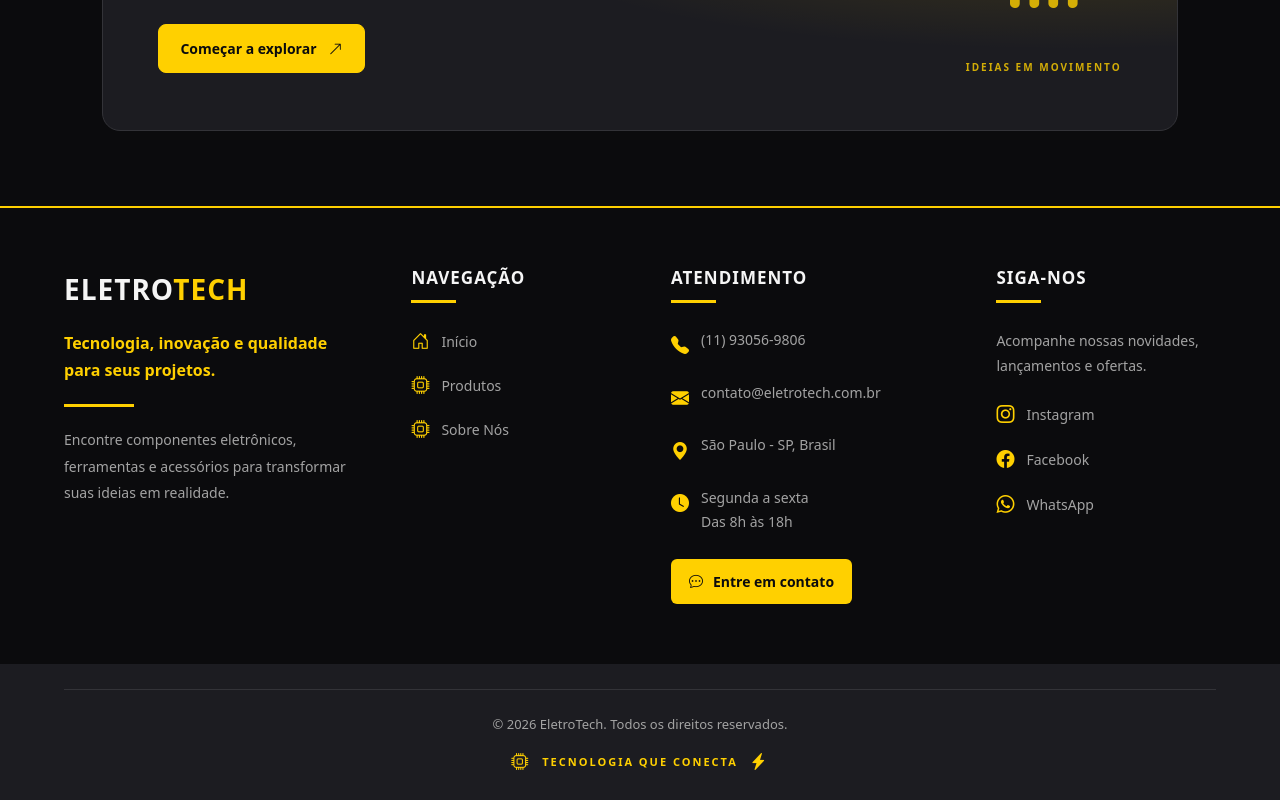
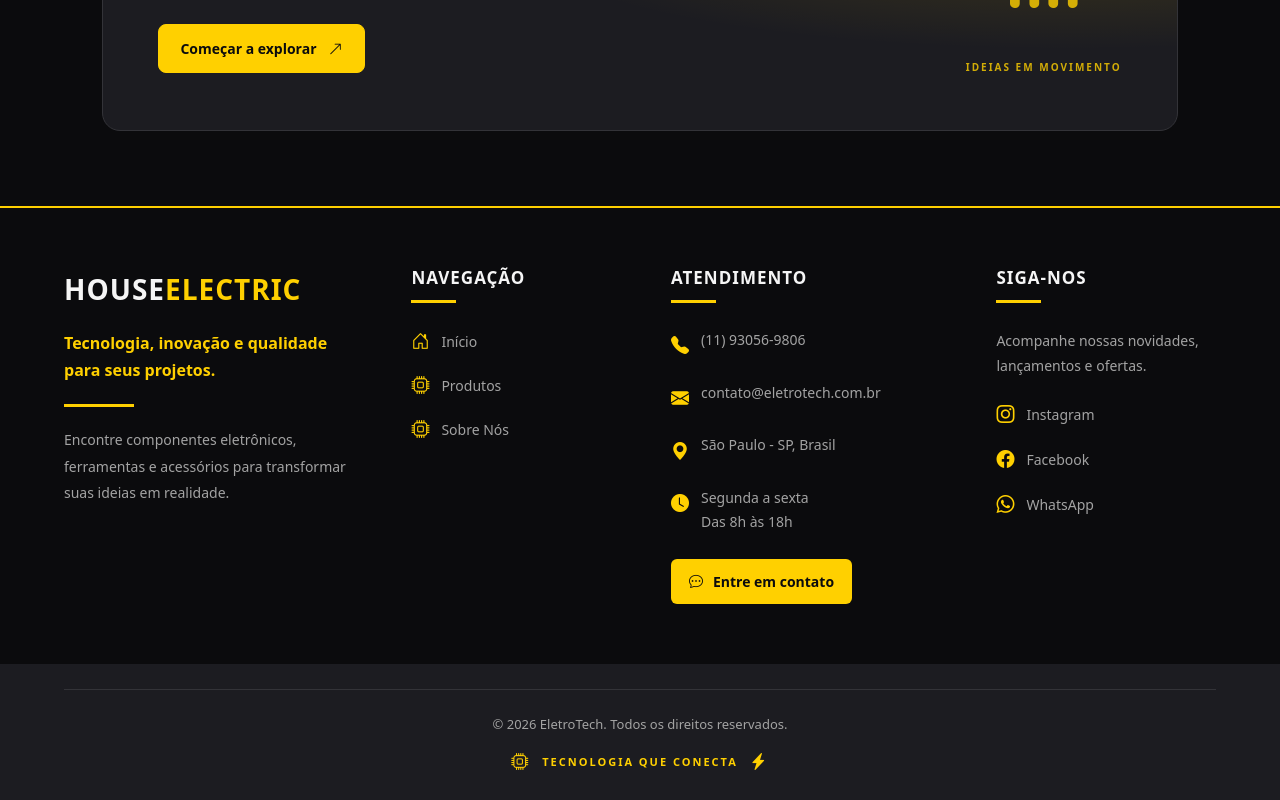
Before and after one commit to SilasP08/ATV_PFEND1_INDIVIDUAL, a Next.js app in the folder frontend/: page / in a window 1280 px wide. Shown: the part 1569-2369 px from the top of the page. Built offline with nearby package versions, Linux system fonts and the light colour scheme; no server answers.

Commit message:
Atualizar nome da marca no rodapé: alterar 'ELETROTECH' para 'HOUSEELECTRIC'

```diff
--- a/frontend/src/components/footer/index.jsx
+++ b/frontend/src/components/footer/index.jsx
@@ -11,7 +11,7 @@ export default function Footer() {
 
                     <div className="footer-about">
                         <a href="index.php" className="logo-footer">
-                            ELETRO<span>TECH</span>
+                            HOUSE<span>ELECTRIC</span>
                         </a>
 
                         <p className="slogan-footer">
```
